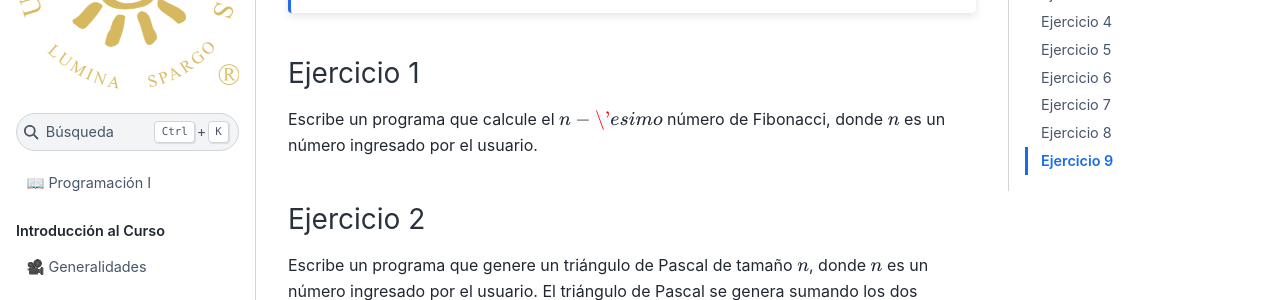
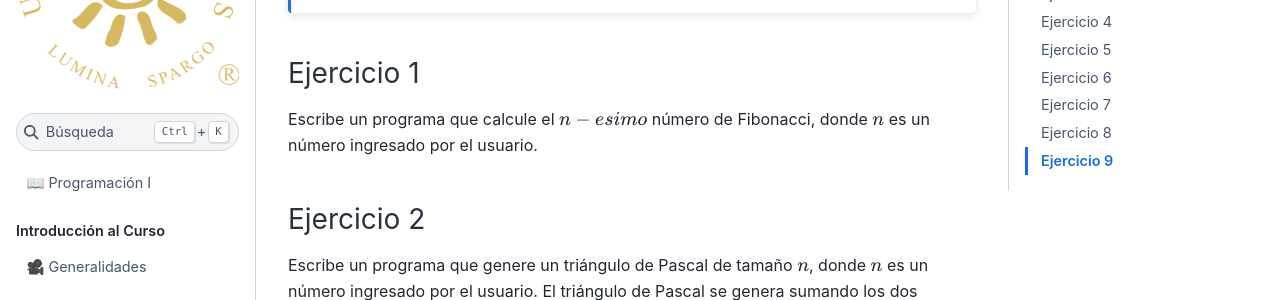
Before and after one commit to BioAITeamLearning/prog1-2023-02-ucaldas, a Jupyter Book: the page built from content/talleres/taller7.md, in a window 1280 px wide and 900 px high, scrolled down 330 px. Shown: the part 151-451 px from the top of the window. Built offline with Jupyter Book 1.0.4 settings and Sphinx 7.4.7 and the Sphinx Book theme 1.1.4, drawn with Linux system fonts in a browser that asks for light colours.

Commit message:
actualizar unidad 7

```diff
--- a/content/talleres/taller7.md
+++ b/content/talleres/taller7.md
@@ -24,7 +24,7 @@
 :::
 
 ### Ejercicio 1
-Escribe un programa que calcule el $n-\'esimo$ número de Fibonacci, donde $n$ es un número ingresado por el usuario.
+Escribe un programa que calcule el $n-esimo$ número de Fibonacci, donde $n$ es un número ingresado por el usuario.
 
 ### Ejercicio 2
 Escribe un programa que genere un triángulo de Pascal de tamaño $n$, donde $n$ es un número ingresado por el usuario. El triángulo de Pascal se genera sumando los dos números inmediatamente superiores en la fila anterior para cada elemento.
```
